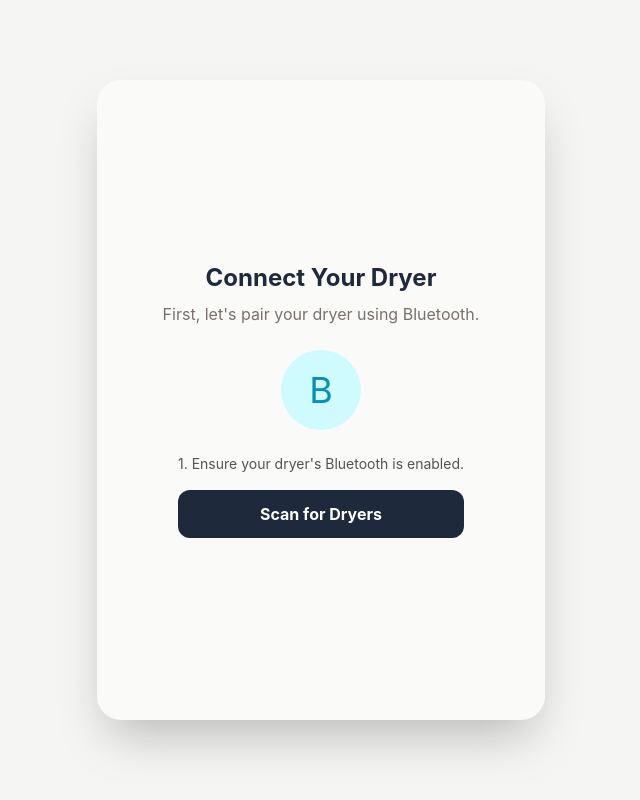
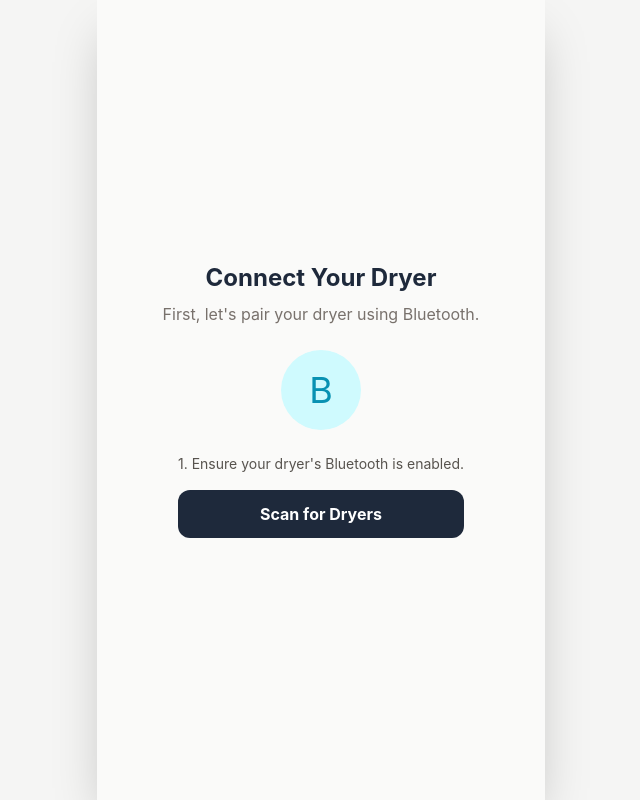
Before and after one commit to LoneRangeGamer/LoneRangeGamer, a plain HTML site: page index.html in a window 1280 px wide. Shown: the whole page, without its empty margins (319-959 px from the left). Drawn offline with nearby package versions, Linux system fonts and the light colour scheme.

Commit message:
Update index.html

```diff
--- a/index.html
+++ b/index.html
@@ -47,9 +47,9 @@
         }
     </style>
 </head>
-<body class="bg-stone-100 text-stone-800 flex items-center justify-center min-h-screen">
+<body class="bg-stone-100 text-stone-800 flex">
 
-    <div class="w-full max-w-md mx-auto bg-stone-50 shadow-2xl rounded-3xl overflow-hidden h-[80vh] min-h-[600px] max-h-[800px] flex flex-col">
+    <div class="w-full max-w-md mx-auto bg-stone-50 shadow-2xl flex flex-col h-full">
 
         <!-- Splash Screen -->
         <div id="screen-splash" class="screen active flex-col items-center justify-center w-full h-full bg-slate-800 text-white">
```
